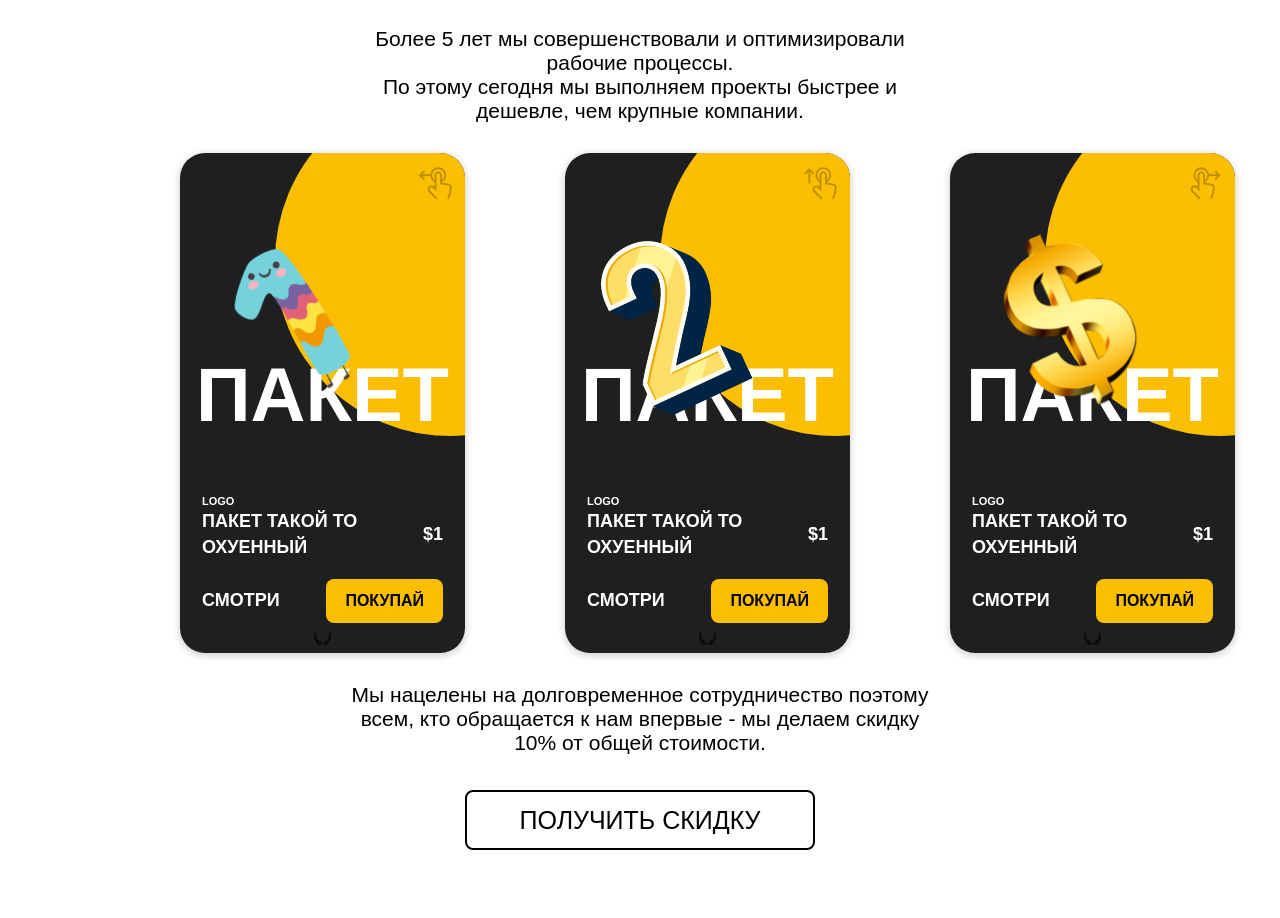
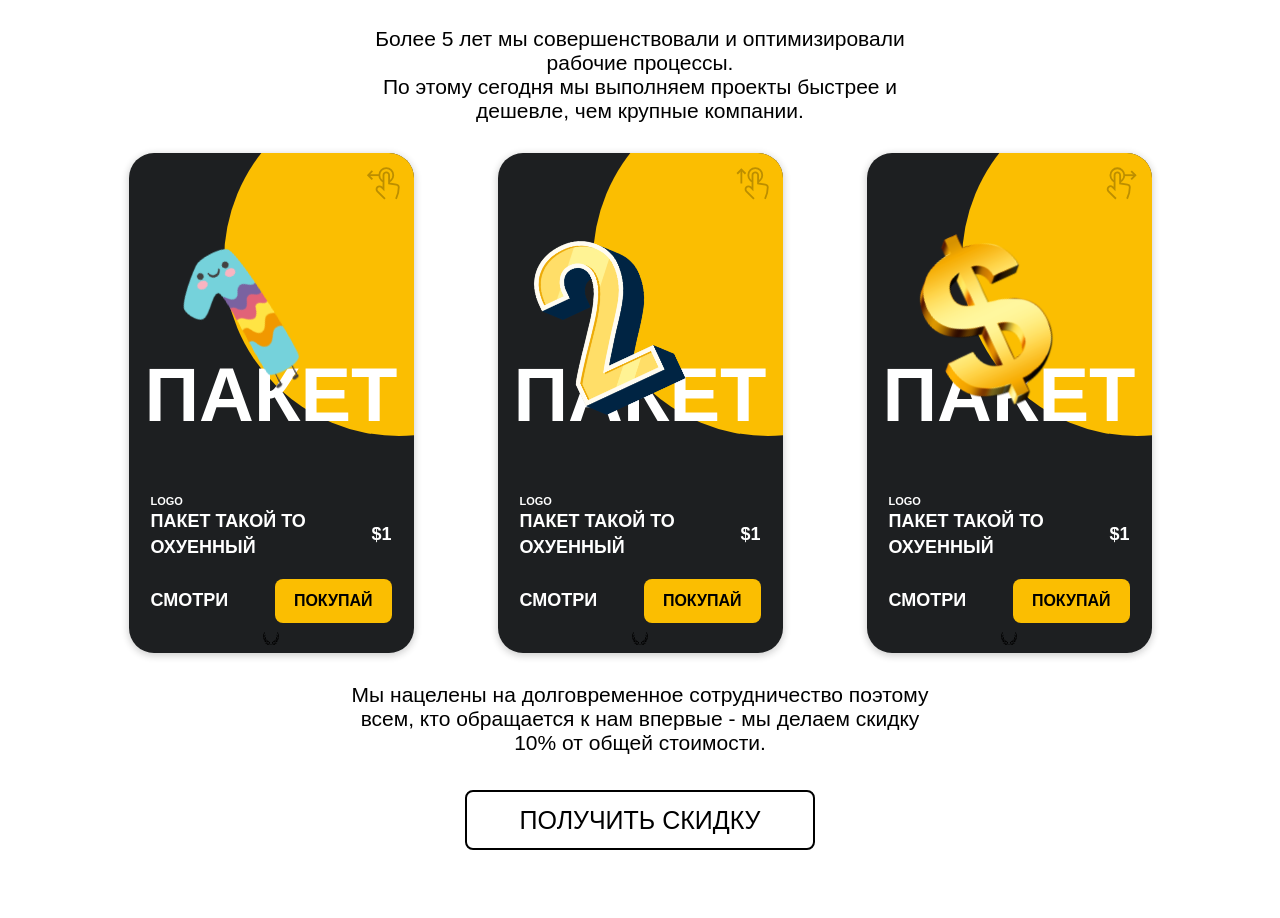
Before and after one commit to webdotG/3D_SPB, a React (Vite) app: page / in a window 1280 px wide. Shown: the part 7740-8658 px from the top of the page. Built offline with nearby package versions, Linux system fonts and the light colour scheme.

Commit message:
predeploy

```diff
--- a/src/components/main/cost/cost.module.scss
+++ b/src/components/main/cost/cost.module.scss
@@ -54,10 +54,10 @@
   .cost-list {
     padding-top: 30px;
     display: flex;
-    justify-content: space-evenly;
+    justify-content: center;
 
     .cost-item {
-      margin: 0 50px;
+      margin: 0 42px;
     }
 
   }
--- a/src/components/main/sponsors/sponsors.module.scss
+++ b/src/components/main/sponsors/sponsors.module.scss
@@ -1,4 +1,5 @@
 .sponsors {
+  width: 100vw;
   background: rgba(40, 40, 43, 0.95);
   padding-bottom: 100px;
 
```
